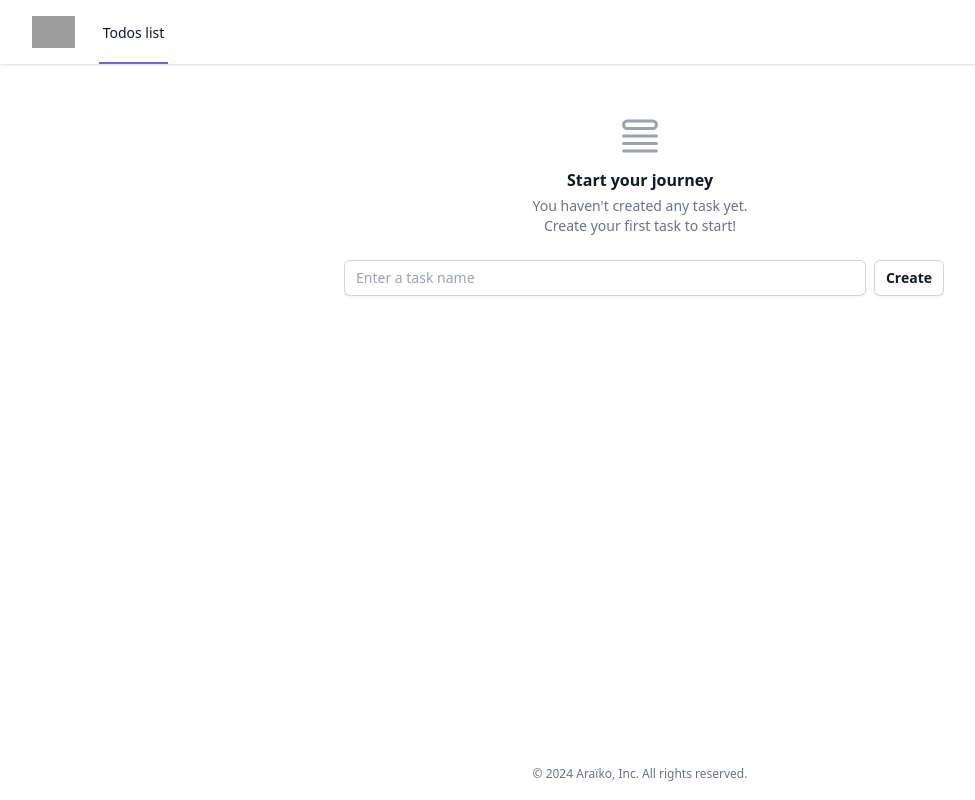
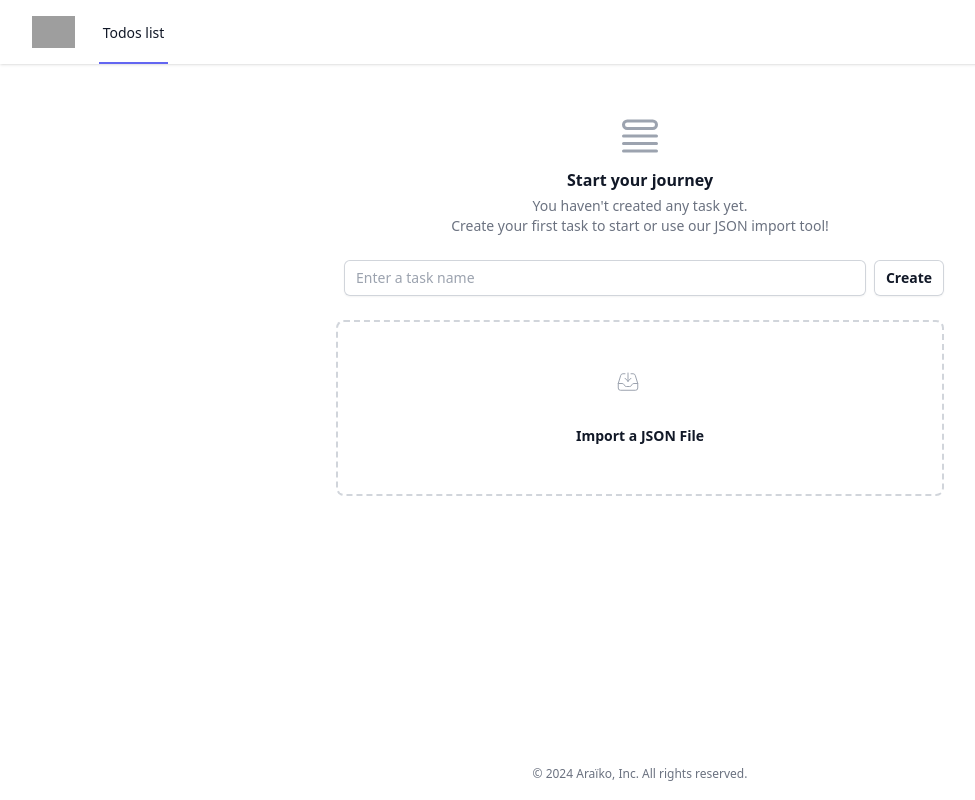
Before and after one commit to RomainMazB/araiko-todo-app, a Vue app: page / in a window 1280 px wide. Shown: the whole page, without its empty margins (0-975 px from the left). Built offline with nearby package versions, Linux system fonts and the light colour scheme; grey boxes are pictures that could not be loaded.

Commit message:
Handle import feature

```diff
--- a/src/App.vue
+++ b/src/App.vue
@@ -1,10 +1,11 @@
 <script setup lang="ts">
-import {reactive} from 'vue'
+import {computed, reactive} from 'vue'
 import Header from '@/components/Header.vue'
 import Footer from '@/components/Footer.vue'
 import CreateTask from '@/components/CreateTask.vue'
 import TaskList from '@/components/TaskList.vue'
 import Task from '@/components/Task.vue'
+import Importer from '@/components/Importer.vue'
 import {newTask} from '@/helpers'
 
 const tasks = reactive<Task[]>([])
@@ -12,6 +13,12 @@ const tasks = reactive<Task[]>([])
 function addTask(text: string): void {
   tasks.push(newTask(text))
 }
+
+function importTasks(importedTasks: Task[]): void {
+  tasks.push(...importedTasks)
+}
+
+const noTasksYet = computed(() => tasks.length === 0)
 </script>
 
 <template>
@@ -19,7 +26,7 @@ function addTask(text: string): void {
     <Header/>
 
     <main class="flex-1 mx-auto max-w-2xl px-4 sm:px-6 lg:px-8 pt-12 w-full">
-      <div class="text-center" v-if="tasks.length === 0">
+      <div class="text-center" v-if="noTasksYet">
         <svg xmlns="http://www.w3.org/2000/svg" fill="none" viewBox="0 0 24 24" stroke-width="1.5"
              stroke="currentColor" class="mx-auto h-12 w-12 text-gray-400">
           <path stroke-linecap="round" stroke-linejoin="round"
@@ -28,13 +35,15 @@ function addTask(text: string): void {
         <h2 class="mt-2 text-base font-semibold leading-6 text-gray-900">Start your journey</h2>
         <p class="mt-1 text-sm text-gray-500">
           You haven't created any task yet.<br>
-          Create your first task to start!
+          Create your first task to start or use our JSON import tool!
         </p>
       </div>
 
       <TaskList v-else v-model="tasks" id="root-list"/>
 
       <CreateTask @create="addTask" :can-abort="false"/>
+
+      <Importer v-if="noTasksYet" @tasksImported="importTasks"/>
     </main>
 
     <Footer/>
--- /dev/null
+++ b/src/components/Importer.vue
@@ -0,0 +1,42 @@
+<script setup lang="ts">
+const emit = defineEmits<{
+  tasksImported: Task[]
+}>()
+
+const fileReader = new FileReader;
+
+fileReader.onload = function () {
+  const tasks = JSON.parse(fileReader.result);
+  tasks.forEach(task => {
+    task.createdAt = new Date(Date.parse(task.createdAt))
+    if (task.doneAt) {
+      task.doneAt = new Date(Date.parse(task.doneAt))
+    }
+  })
+
+  emit('tasksImported', tasks)
+}
+
+function importTasks(files: FileList) {
+  if (files.length === 0) {
+    return
+  }
+
+  fileReader.readAsText(files[0]);
+}
+</script>
+
+<template>
+  <label for="importer-input" class="relative block w-full rounded-lg border-2 border-dashed border-gray-300 p-12 text-center hover:border-gray-400 focus:outline-none focus:ring-2 focus:ring-indigo-500 focus:ring-offset-2 hover:cursor-pointer">
+    <svg class="mx-auto h-12 w-12 text-gray-400" stroke="currentColor" fill="none" viewBox="0 0 48 48" aria-hidden="true">
+      <path stroke-linecap="round" stroke-linejoin="round" d="M9 3.75H6.912a2.25 2.25 0 0 0-2.15 1.588L2.35 13.177a2.25 2.25 0 0 0-.1.661V18a2.25 2.25 0 0 0 2.25 2.25h15A2.25 2.25 0 0 0 21.75 18v-4.162c0-.224-.034-.447-.1-.661L19.24 5.338a2.25 2.25 0 0 0-2.15-1.588H15M2.25 13.5h3.86a2.25 2.25 0 0 1 2.012 1.244l.256.512a2.25 2.25 0 0 0 2.013 1.244h3.218a2.25 2.25 0 0 0 2.013-1.244l.256-.512a2.25 2.25 0 0 1 2.013-1.244h3.859M12 3v8.25m0 0-3-3m3 3 3-3" />
+    </svg>
+    <span class="mt-2 block text-sm font-semibold text-gray-900">Import a JSON File</span>
+    <input @change="importTasks($event.target.files)"
+           type="file"
+           id="importer-input"
+           accept=".json,application/json"
+           class="absolute opacity-0 inset-0 w-full"
+    >
+  </label>
+</template>
--- a/src/components/Task.vue
+++ b/src/components/Task.vue
@@ -5,7 +5,6 @@ import TaskDropdown from '@/components/TaskDropdown.vue'
 import TaskList from '@/components/TaskList.vue'
 import {newTask} from '@/helpers'
 import EditTaskForm from '@/components/EditTaskForm.vue'
-import Task from '@/components/Task.vue'
 
 interface Props {
   createdAt: Date
```
